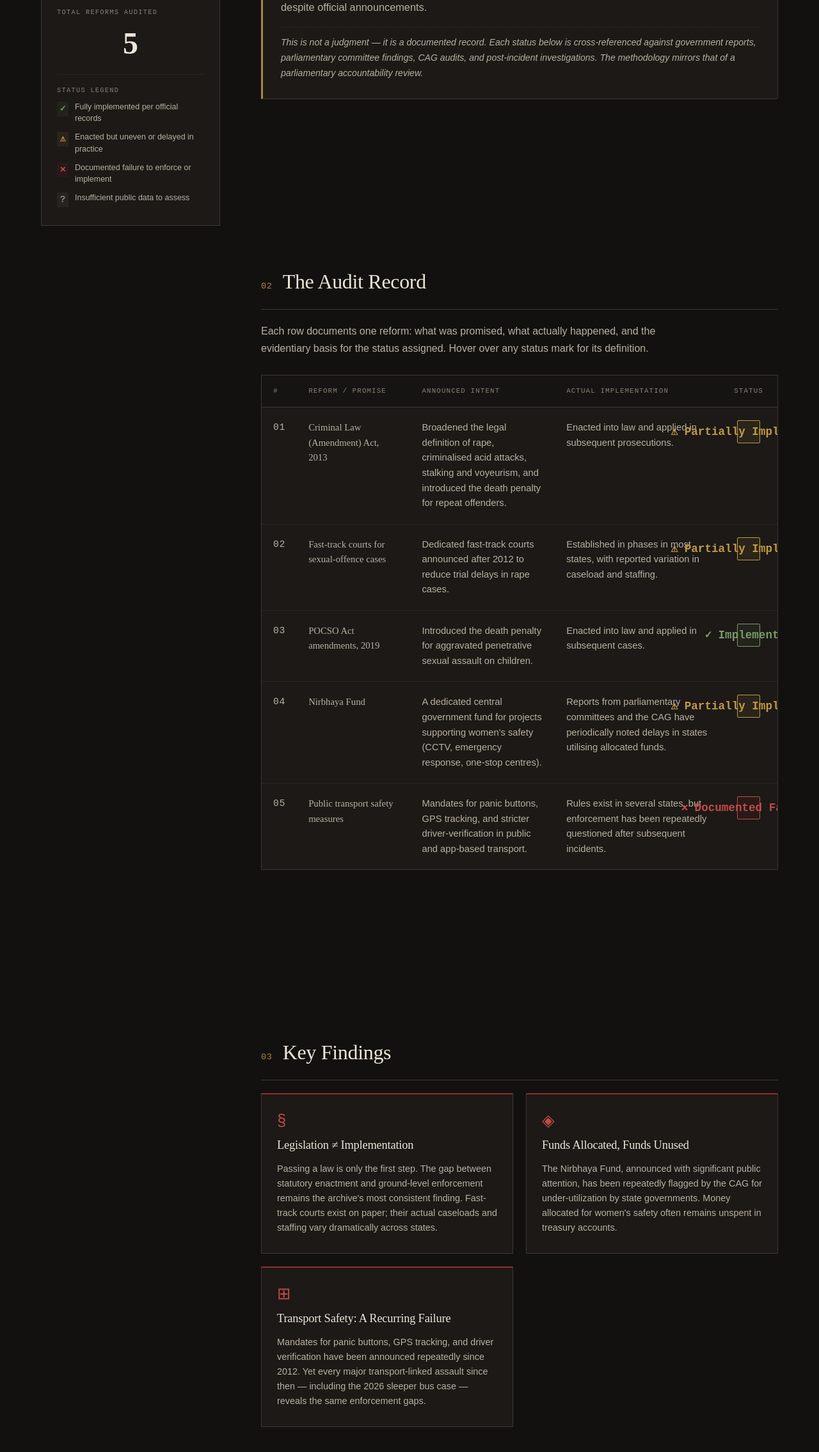
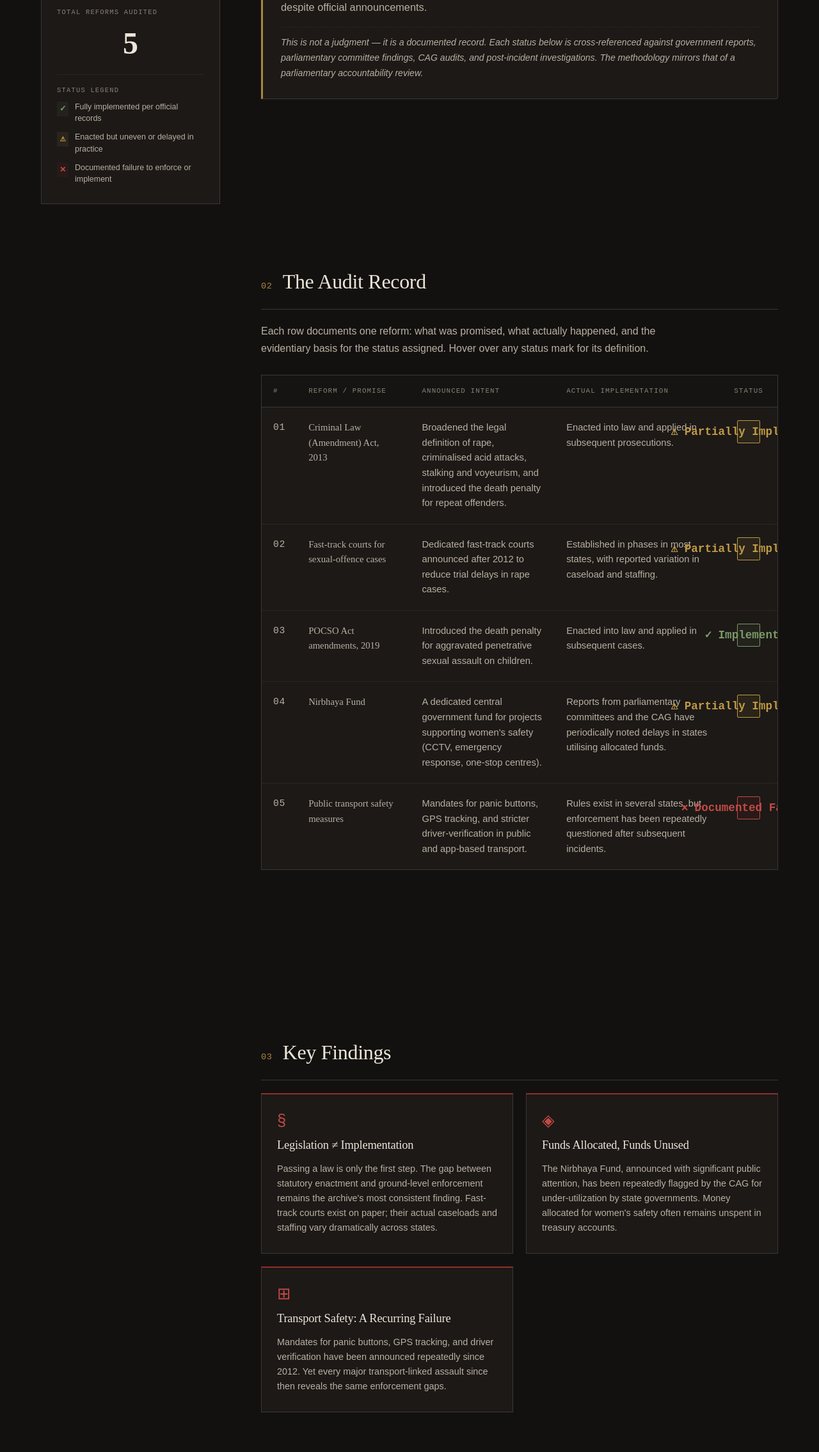
Before and after one commit to Paras367/after-the-silence, a Next.js app: page /reforms in a window 1280 px wide. Shown: the part 829-3099 px from the top of the page at 64% size. Built offline with nearby package versions, Linux system fonts and the light colour scheme.

Commit message:
remake reforms page2

```diff
--- a/app/reforms/page.tsx
+++ b/app/reforms/page.tsx
@@ -23,7 +23,6 @@ const SUMMARY = {
   implemented: REFORMS.filter((r) => r.status === 'impl').length,
   partial: REFORMS.filter((r) => r.status === 'partial').length,
   failed: REFORMS.filter((r) => r.status === 'fail').length,
-  unknown: REFORMS.filter((r) => r.status === 'unknown').length,
 };
 
 // ============================================================
@@ -89,13 +88,6 @@ export default function ReformsPage() {
                       <span className="verdict-label">Failed</span>
                       <span className="verdict-count">{SUMMARY.failed}</span>
                     </div>
-                    {SUMMARY.unknown > 0 && (
-                      <div className="verdict-row verdict-unknown">
-                        <span className="verdict-mark">?</span>
-                        <span className="verdict-label">Unknown</span>
-                        <span className="verdict-count">{SUMMARY.unknown}</span>
-                      </div>
-                    )}
                   </div>
                 </div>
 
@@ -122,10 +114,6 @@ export default function ReformsPage() {
                     <div className="legend-item">
                       <span className="legend-mark mark-fail">✕</span>
                       <span className="legend-text">Documented failure to enforce or implement</span>
-                    </div>
-                    <div className="legend-item">
-                      <span className="legend-mark mark-unknown">?</span>
-                      <span className="legend-text">Insufficient public data to assess</span>
                     </div>
                   </div>
                 </div>
@@ -231,8 +219,8 @@ export default function ReformsPage() {
                     <h3 className="finding-title">Transport Safety: A Recurring Failure</h3>
                     <p className="finding-text">
                       Mandates for panic buttons, GPS tracking, and driver verification have been announced
-                      repeatedly since 2012. Yet every major transport-linked assault since then — including
-                      the 2026 sleeper bus case — reveals the same enforcement gaps.
+                      repeatedly since 2012. Yet every major transport-linked assault since then reveals the
+                      same enforcement gaps.
                     </p>
                   </div>
                 </div>
@@ -473,7 +461,6 @@ const CSS = `
 .verdict-impl { border-left-color: var(--ok, #5f7a4f); }
 .verdict-partial { border-left-color: var(--warn, #a9873f); }
 .verdict-fail { border-left-color: var(--fail, #8f2f2c); }
-.verdict-unknown { border-left-color: var(--paper-faint, #8a8175); }
 
 .verdict-mark {
   font-family: var(--font-mono, monospace);
@@ -484,7 +471,6 @@ const CSS = `
 .verdict-impl .verdict-mark { color: var(--ok, #5f7a4f); }
 .verdict-partial .verdict-mark { color: var(--warn, #a9873f); }
 .verdict-fail .verdict-mark { color: var(--fail, #8f2f2c); }
-.verdict-unknown .verdict-mark { color: var(--paper-faint, #8a8175); }
 
 .verdict-label {
   font-size: 0.85rem;
@@ -535,7 +521,6 @@ const CSS = `
 .mark-impl { color: var(--ok, #5f7a4f); }
 .mark-partial { color: var(--warn, #a9873f); }
 .mark-fail { color: var(--fail, #8f2f2c); }
-.mark-unknown { color: var(--paper-faint, #8a8175); }
 
 .legend-text {
   font-size: 0.78rem;
@@ -739,11 +724,6 @@ const CSS = `
   color: var(--fail, #8f2f2c);
   background: rgba(143, 47, 44, 0.1);
 }
-.mark-unknown {
-  border-color: var(--paper-faint, #8a8175);
-  color: var(--paper-faint, #8a8175);
-  background: rgba(138, 129, 117, 0.1);
-}
 
 /* Findings Grid */
 .findings-grid {
```
